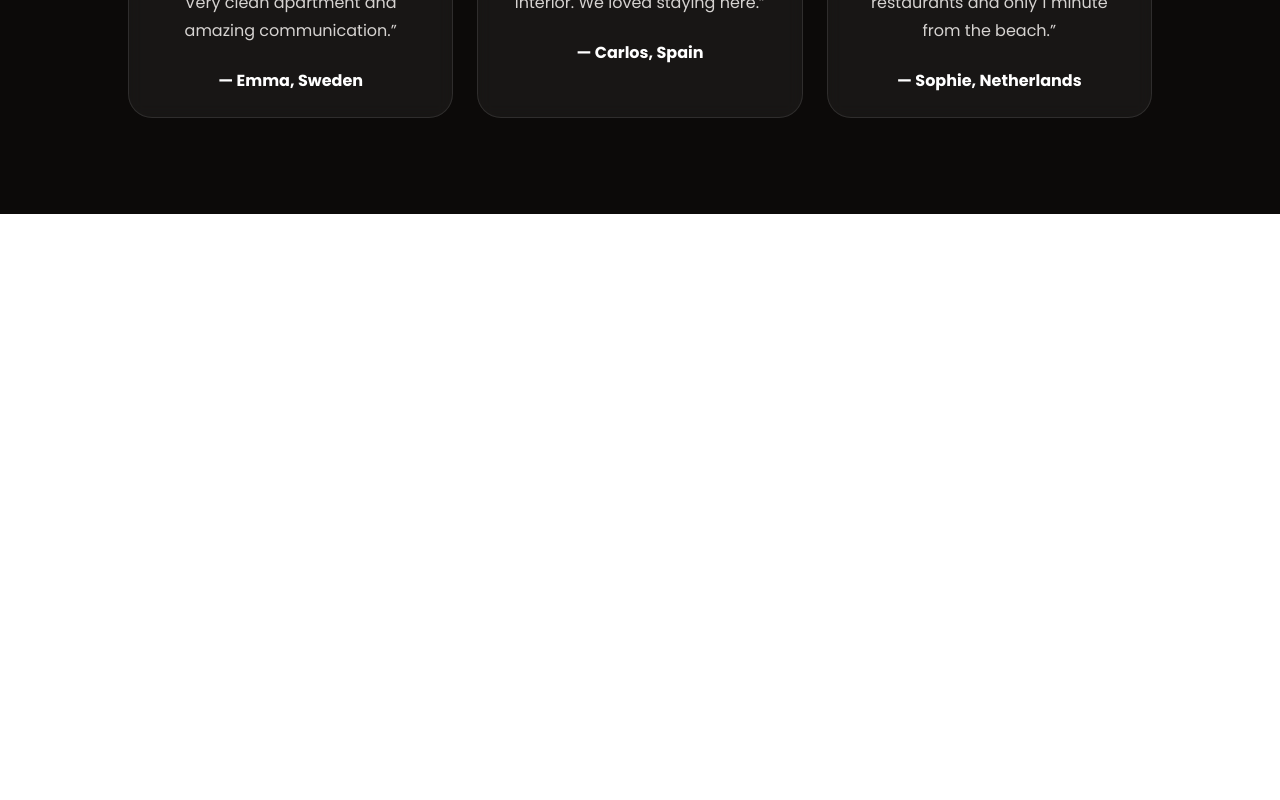
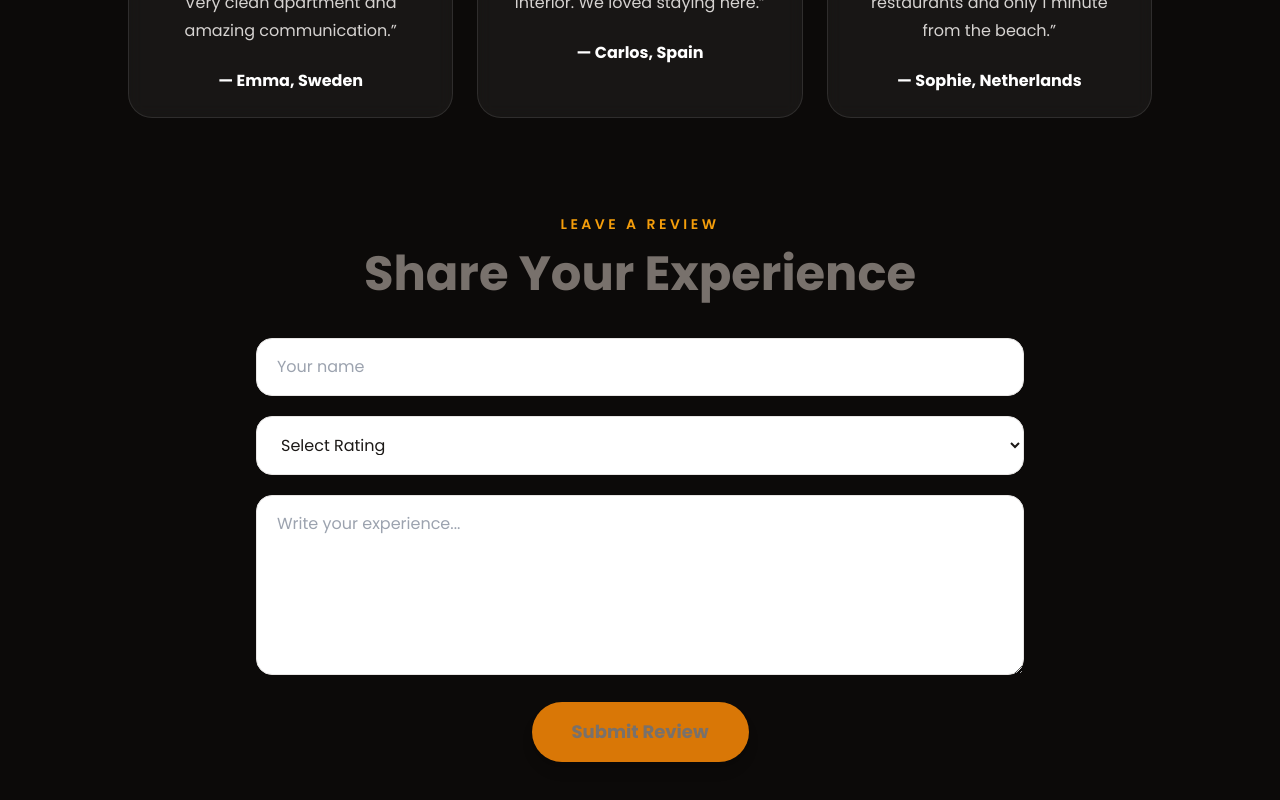
Before and after one commit to livegamer111-lang/casa-hermanos, a React (Vite) app: page / in a window 1280 px wide. Shown: the part 6484-7284 px from the top of the page. Before the commit the page ends 6698 px from the top, so only its background shows below. Built offline with nearby package versions, Linux system fonts and the light colour scheme.

Commit message:
Update App.jsx

```diff
--- a/src/App.jsx
+++ b/src/App.jsx
@@ -757,7 +757,60 @@ export default function App() {
     </div>
 
   </div>
+<div className="mt-24">
 
+  <p className="text-sm font-semibold tracking-[0.25em] uppercase text-amber-500 mb-4">
+    Leave a Review
+  </p>
+
+  <h2 className="text-4xl md:text-5xl font-bold mb-10">
+    Share Your Experience
+  </h2>
+
+  <form
+    action="https://formspree.io/f/mredkzvo"
+    method="POST"
+    className="max-w-3xl mx-auto space-y-5"
+  >
+
+    <input
+      type="text"
+      name="review_name"
+      placeholder="Your name"
+      className="w-full rounded-2xl px-5 py-4 text-stone-900 bg-white border border-stone-200 outline-none"
+      required
+    />
+
+    <select
+      name="review_rating"
+      className="w-full rounded-2xl px-5 py-4 text-stone-900 bg-white border border-stone-200 outline-none"
+      required
+    >
+      <option value="">Select Rating</option>
+      <option value="5">★★★★★ Excellent</option>
+      <option value="4">★★★★ Very Good</option>
+      <option value="3">★★★ Good</option>
+      <option value="2">★★ Fair</option>
+      <option value="1">★ Poor</option>
+    </select>
+
+    <textarea
+      name="review_message"
+      placeholder="Write your experience..."
+      className="w-full rounded-2xl px-5 py-4 text-stone-900 bg-white border border-stone-200 outline-none min-h-[180px]"
+      required
+    />
+
+    <button
+      type="submit"
+      className="bg-amber-600 hover:bg-amber-700 transition px-10 py-4 rounded-full text-lg font-bold shadow-lg"
+    >
+      Submit Review
+    </button>
+
+  </form>
+
+</div>
 </div>
           </div>
         </div>
```
